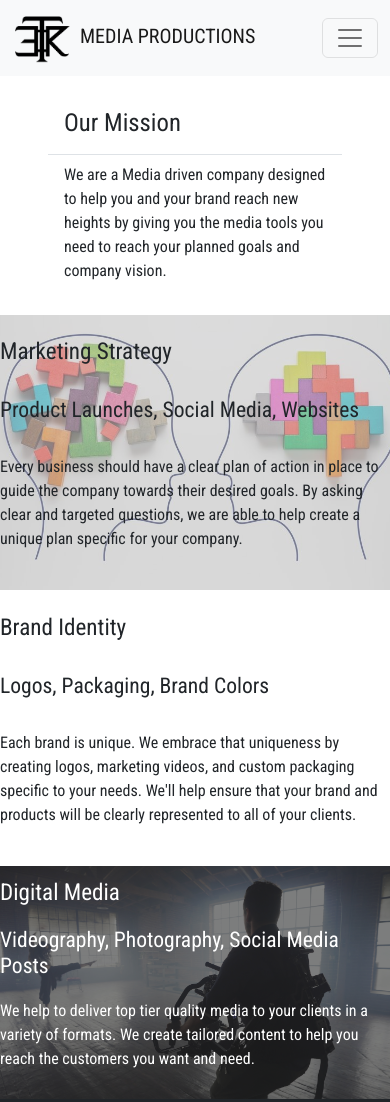
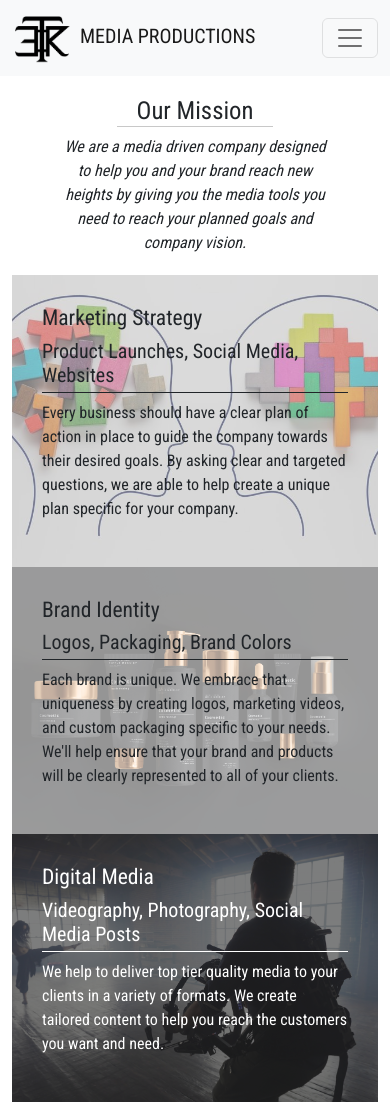
Before and after one commit to ACookson95/etr-media-productions, a Gatsby site: page /services in a window 390 px wide. Shown: the top 1102 px of the page. Built offline with nearby package versions, Linux system fonts and the light colour scheme; Gatsby itself is replaced by a stand-in of ours.

Commit message:
update service page responsive

```diff
--- a/src/pages/services.js
+++ b/src/pages/services.js
@@ -5,48 +5,78 @@ import { Row, Col, Container } from "react-bootstrap";
 import { StaticImage } from "gatsby-plugin-image";
 import styled from "styled-components";
 
-const ServiceItem = styled(Row)``;
+const ServiceItem = styled(Row)`
+`;
 
 const ServiceItemCol = styled(Col)`
   display: flex;
   flex-direction: column;
-  justify-content: space-evenly;
+  justify-content: center;
   background-color: ${props => props.bg && props.theme.colors[props.bg] + "95"};
-  color: ${props => props.theme.colors[props.color] && props.theme.colors[props.color]};
+  color: ${props => props.color && props.theme.colors[props.color]};
+  padding: 30px;
 `;
 
-const ServiceItemTitle = styled.h3``;
+const ServiceItemTitle = styled.h4`
 
-const ServiceItemSubtitle = styled.h4``;
+`;
+
+const ServiceItemSubtitle = styled.h5`
+  padding-bottom: ${props => props.theme.spacings.sm};
+  border-bottom: 1px solid ${props => props.color && props.theme.colors[props.color]};
+`;
 
 const ServiceItemText = styled.p``;
 
 const ServiceItemImgWrap = styled(Col)`
-  margin-left: 0;
+  ${props => props.flip ? "margin-right" : "margin-left"}: 0;
   z-index: -1;
-  @media (max-width: ${props => props.theme.breakpoints.sm}) {
-    margin-left: -100%;
+  @media (max-width: ${props => props.theme.breakpoints.md}) {
+    ${props => props.flip ? "margin-right" : "margin-left"}: -100%;
   }
   padding: 0;
+
+  >div {
+    height: 100%;
+  }
 `;
+
+const Mission = styled(Col)`
+  display: flex;
+  flex-direction: column;
+  justify-content: center;
+  align-items: center;
+  padding: ${props => props.theme.spacings.lg};
+  margin: 0 ${props => props.theme.spacings.xl};
+  `;
+
+const MissionTitle = styled.h2`
+  padding: 0 ${props => props.theme.spacings.lg};
+  border-bottom: 1px solid ${props => props.theme.colors.light2}
+`
+
+const MissionStatement = styled.div`
+  font-style: italic;
+  text-align: center;
+`
 
 const Services = () => {
   return (
     <>
       <Layout>
-        <Container className="p-0">
-          <Row className="g-0">
-            <Col className="mx-5 my-3">
-              <h2 className="p-3 border-bottom">Our Mission</h2>
-              <p className="px-3">
-                We are a Media driven company designed to help you and your
+        <Container>
+          <Row>
+            <Mission>
+              <MissionTitle>Our Mission</MissionTitle>
+              <MissionStatement>
+                We are a media driven company designed to help you and your
                 brand reach new heights by giving you the media tools you need
                 to reach your planned goals and company vision.
-              </p>
-            </Col>
+              </MissionStatement>
+            </Mission>
           </Row>
-          <ServiceItem>
-            <ServiceItemCol xs={12} lg={7} bg="light2">
+          <ServiceItem className="g-0">
+            <ServiceItemCol xs={12} md={7} bg="light2">
               <ServiceItemTitle>Marketing Strategy</ServiceItemTitle>
               <ServiceItemSubtitle>
                 Product Launches, Social Media, Websites
@@ -65,8 +95,8 @@ const Services = () => {
               />
             </ServiceItemImgWrap>
           </ServiceItem>
-          <ServiceItem className="flex-row-reverse">
-            <ServiceItemCol xs={12} lg={7}>
+          <ServiceItem className="flex-row-reverse g-0">
+            <ServiceItemCol xs={12} md={7} bg="light1">
               <ServiceItemTitle>Brand Identity</ServiceItemTitle>
               <ServiceItemSubtitle>
                 Logos, Packaging, Brand Colors
@@ -78,15 +108,15 @@ const Services = () => {
                 clearly represented to all of your clients.
               </ServiceItemText>
             </ServiceItemCol>
-            <ServiceItemImgWrap>
+            <ServiceItemImgWrap flip>
               <StaticImage
                 src="../images/branding.jpg"
                 alt="strategy"
               />
             </ServiceItemImgWrap>
           </ServiceItem>
-          <ServiceItem>
-            <ServiceItemCol xs={12} lg={7} bg="dark1" color="light1">
+          <ServiceItem className="g-0">
+            <ServiceItemCol xs={12} md={7} bg="dark1" color="light1">
               <ServiceItemTitle>Digital Media</ServiceItemTitle>
               <ServiceItemSubtitle>
                 Videography, Photography, Social Media Posts
```
